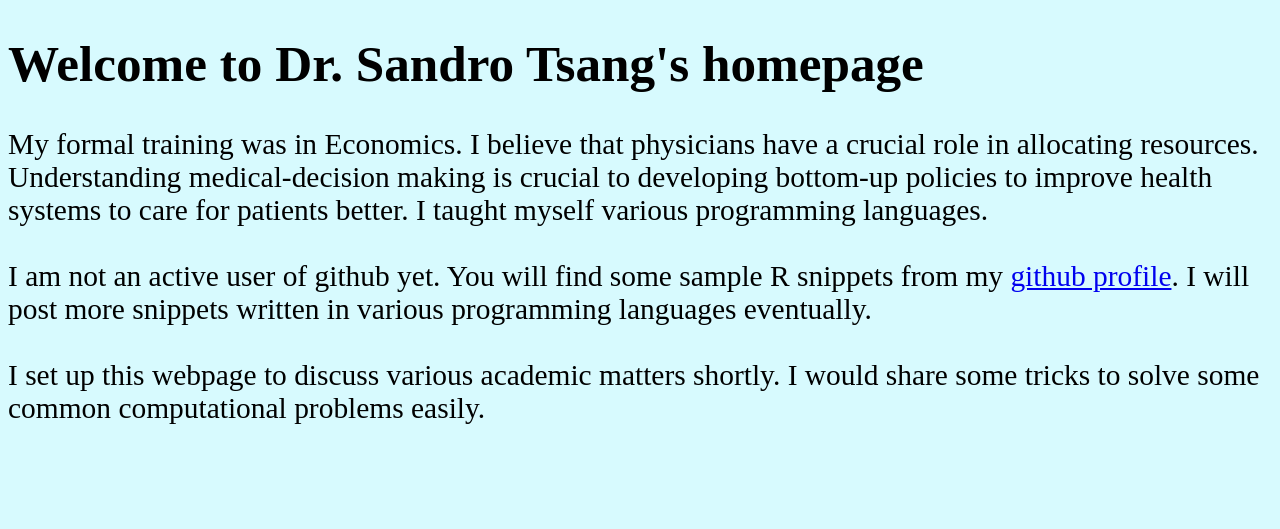
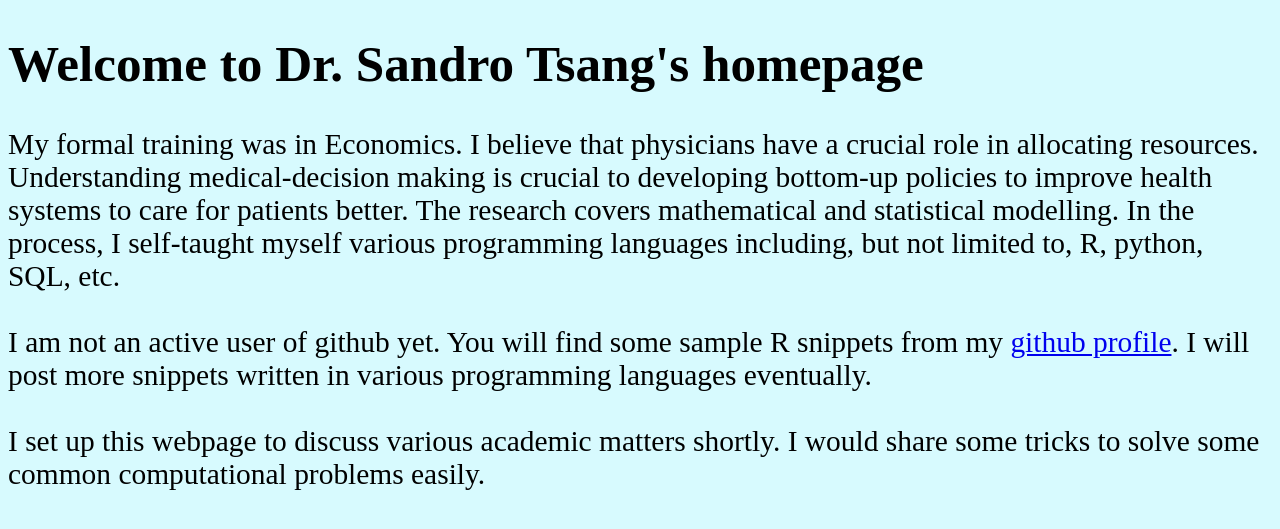
Before and after one commit to santsang/santsang.github.io, a Jekyll site: the page index.html, which Jekyll copies as it is, in a window 1280 px wide. Shown: the top 529 px of the page. Built offline with Jekyll 4.4.1, drawn with Linux system fonts in a browser that asks for light colours; some web fonts are replaced.

Commit message:
Touch the content of the homepage

```diff
--- a/index.html
+++ b/index.html
@@ -28,7 +28,7 @@
 <h1 style="font-size:4vmax;">
 Welcome to Dr. Sandro Tsang's homepage
 </h1>
-    <p>My formal training was in Economics.  I believe that physicians have a crucial role in allocating resources.  Understanding medical-decision making is crucial to developing bottom-up policies to improve health systems to care for patients better. I taught myself various programming languages.
+    <p>My formal training was in Economics.  I believe that physicians have a crucial role in allocating resources.  Understanding medical-decision making is crucial to developing bottom-up policies to improve health systems to care for patients better. The research covers mathematical and statistical modelling.  In the process, I self-taught myself various programming languages including, but not limited to, R, python, SQL, etc.
     <br>
     <br>
     I am not an active user of github yet.  You will find some sample R snippets from my <a href="https://github.com/santsang" target="_blank">github profile</a>.  I will post more snippets written in various programming languages eventually.
```
